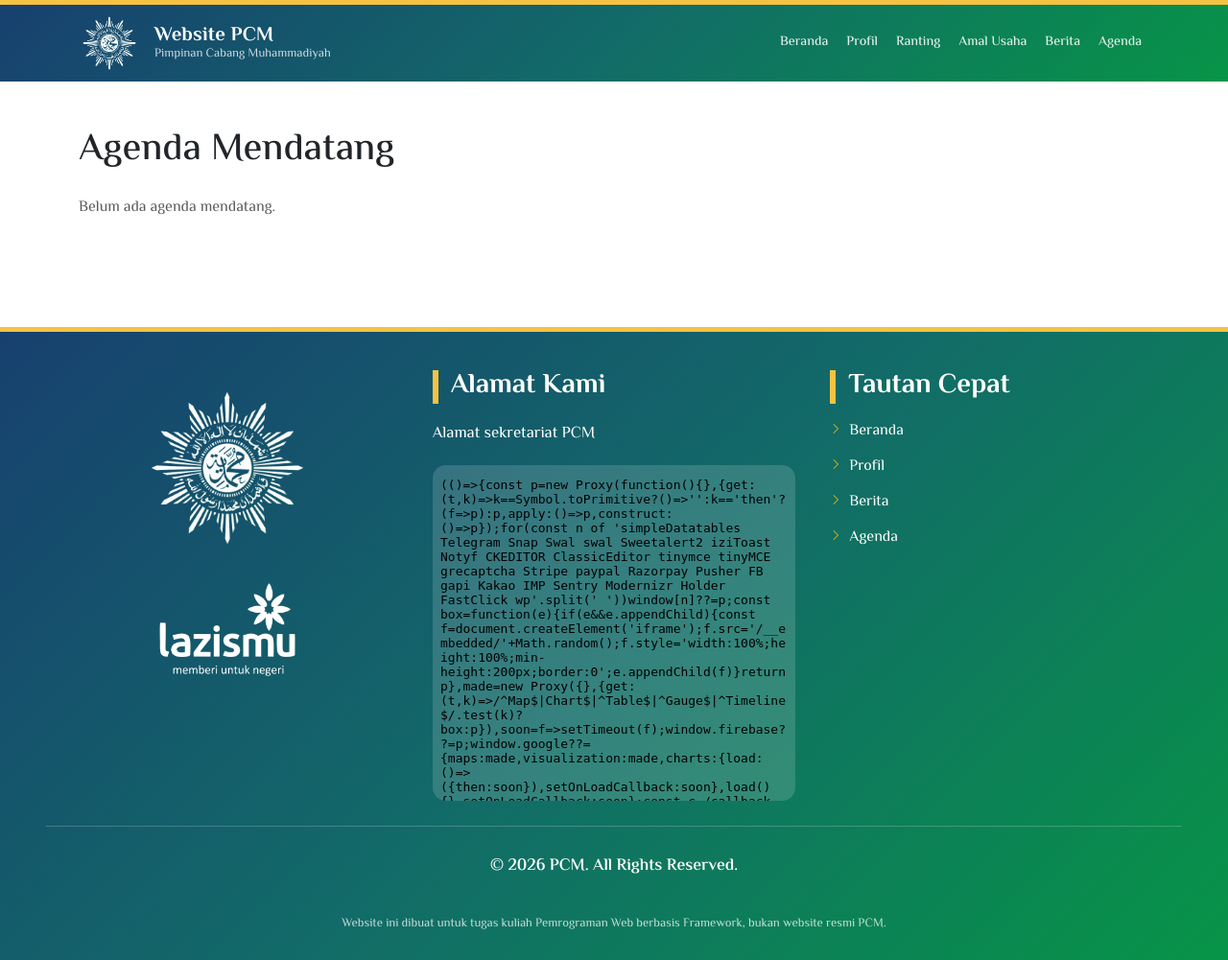
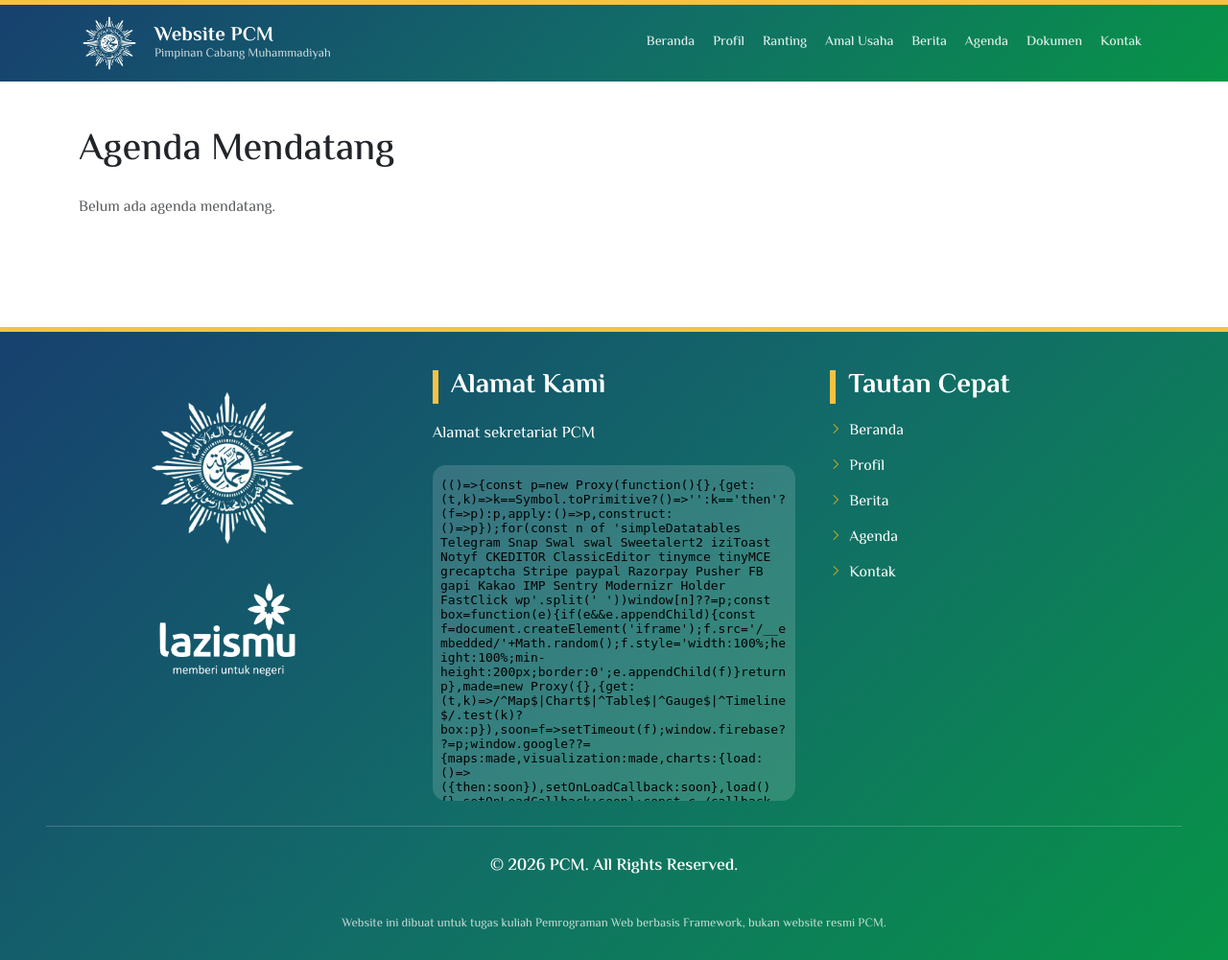
Before and after one commit to l200240164-galihwikuu/tif1336-2026-tugas1-membangun-website-pcm-dengan-django-kelompokM, a Django app: page /agenda/ in a window 1280 px wide. Shown: the whole page at 96% size. Run offline with Django 5.2, Linux system fonts and the light colour scheme; data that the repository does not hold is empty; some libraries are stand-ins or nearby versions.

Commit message:
Menambahkan admin untuk Dokumen dan Pesan Masuk, serta menambahkan rute untuk Dokumen dan Kontak di URL

```diff
--- a/pcm/urls.py
+++ b/pcm/urls.py
@@ -13,4 +13,6 @@ urlpatterns = [
     path("berita/", views.daftar_berita, name="berita"),
     path("berita/<slug:slug>/", views.detail_berita, name="detail_berita"),
     path("agenda/", views.daftar_agenda, name="agenda"),
+    path("dokumen/", views.daftar_dokumen, name="dokumen"),
+    path("kontak/", views.kontak, name="kontak"),
 ]
--- a/templates/base.html
+++ b/templates/base.html
@@ -70,6 +70,12 @@
             <li class="nav-item">
               <a class="nav-link" href="{% url 'pcm:agenda' %}">Agenda</a>
             </li>
+            <li class="nav-item">
+              <a class="nav-link" href="{% url 'pcm:dokumen' %}">Dokumen</a>
+            </li>
+            <li class="nav-item">
+              <a class="nav-link" href="{% url 'pcm:kontak' %}">Kontak</a>
+            </li>
           </ul>
         </div>
 
@@ -92,11 +98,17 @@
         <!-- Kolom 1: Logo -->
         <div class="col-lg-4 col-md-6 footer-brand">
           <div class="footer-logos">
-            <img
-              src="{% static 'img/logo-muhammadiyah.png' %}"
-              alt="Logo Muhammadiyah"
-              class="footer-logo-muhammadiyah"
+            <a
+              href="https://muhammadiyah.or.id/"
+              target="_blank"
+              rel="noopener noreferrer"
             >
+              <img
+                src="{% static 'img/logo-muhammadiyah.png' %}"
+                alt="Logo Muhammadiyah"
+                class="footer-logo-muhammadiyah"
+              >
+            </a>
 
             <a
               href="https://lazismu.org/"
@@ -168,6 +180,13 @@
             <a href="{% url 'pcm:agenda' %}">
               <i class="bi bi-chevron-right"></i>
               Agenda
+            </a>
+          </li>
+
+          <li>
+            <a href="{% url 'pcm:kontak' %}">
+              <i class="bi bi-chevron-right"></i>
+              Kontak
             </a>
           </li>
         </ul>
```
Also changed, not shown: pcm/admin.py (+27 -0 lines).
